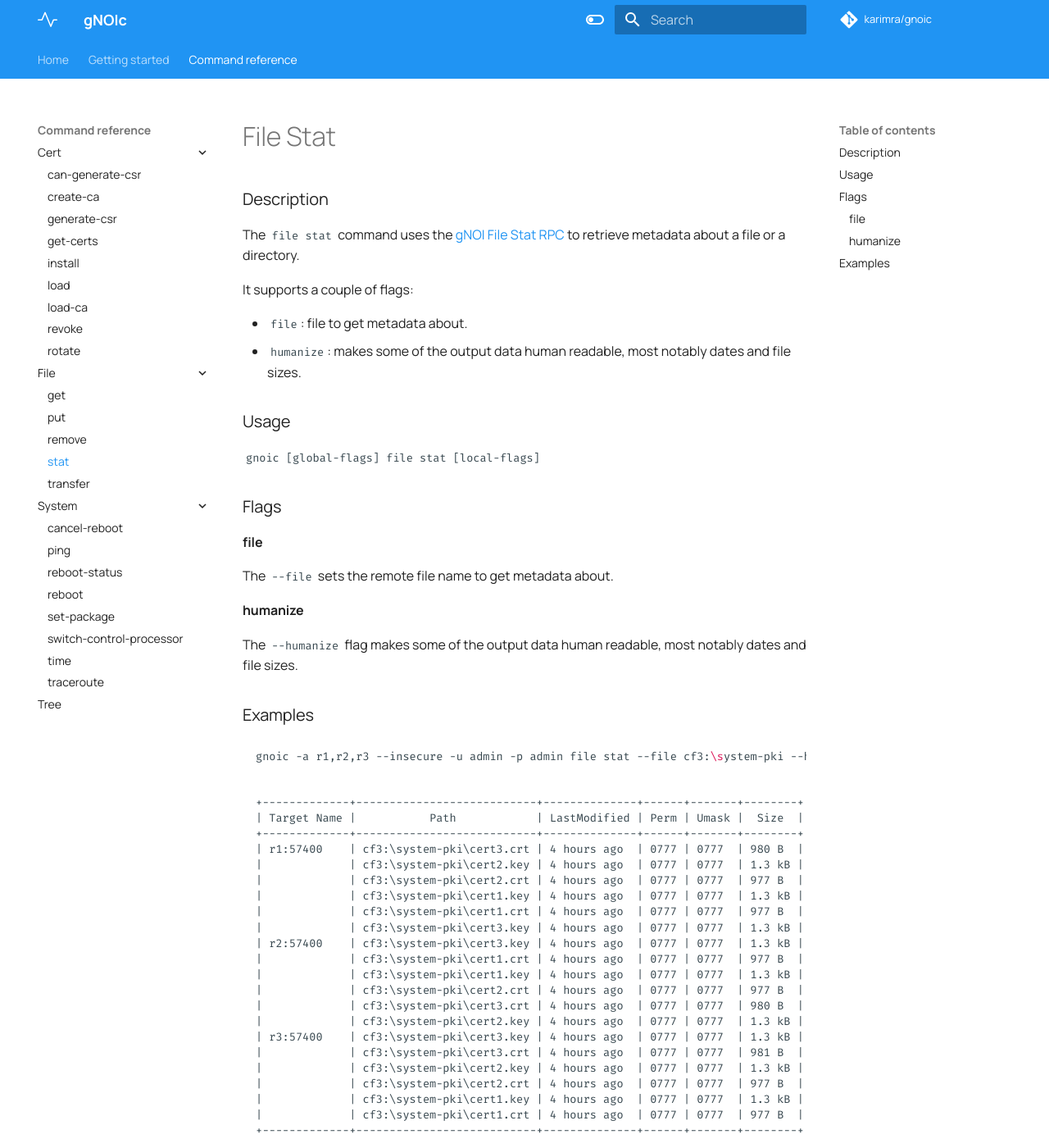
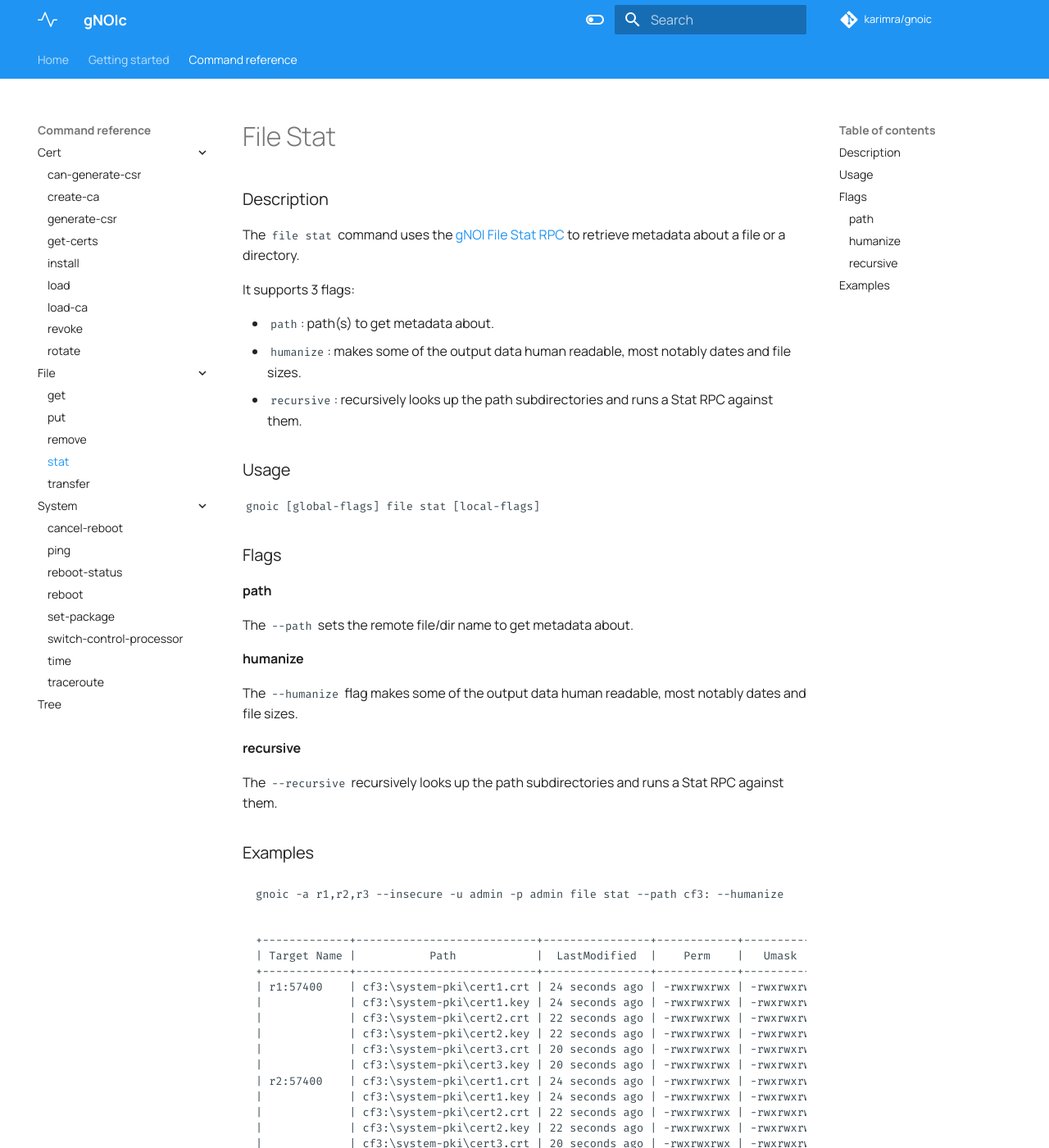
Before and after one commit to karimra/gnoic, an MkDocs documentation site: the page built from docs/command_reference/file/stat.md, in a window 1280 px wide and 1400 px high. Shown: the whole window at 82% size. Built offline with MkDocs 1.6.1 and Material for MkDocs 9.7.7, drawn with Linux system fonts in a browser that asks for light colours; comment, search, counter and statistics services are not loaded; some of the changed text lies outside the part shown.

Commit message:
add file stat recursive

````diff
--- a/docs/command_reference/file/stat.md
+++ b/docs/command_reference/file/stat.md
@@ -4,10 +4,11 @@
 
 The `file stat` command uses the [gNOI File Stat RPC](https://github.com/openconfig/gnoi/blob/master/file/file.proto#L57) to retrieve metadata about a file or a directory.
 
-It supports a couple of flags:
+It supports 3 flags:
 
-- `file`: file to get metadata about.
+- `path`: path(s) to get metadata about.
 - `humanize`: makes some of the output data human readable, most notably dates and file sizes.
+- `recursive`: recursively looks up the path subdirectories and runs a Stat RPC against them.
 
 ### Usage
 
@@ -15,41 +16,45 @@ It supports a couple of flags:
 
 ### Flags
 
-#### file
+#### path
 
-The `--file` sets the remote file name to get metadata about.
+The `--path` sets the remote file/dir name to get metadata about.
 
 #### humanize
 
 The `--humanize` flag makes some of the output data human readable, most notably dates and file sizes.
 
+#### recursive
+
+The `--recursive` recursively looks up the path subdirectories and runs a Stat RPC against them.
+
 ### Examples
 
 ```bash
-gnoic -a r1,r2,r3 --insecure -u admin -p admin file stat --file cf3:\system-pki --humanize
+gnoic -a r1,r2,r3 --insecure -u admin -p admin file stat --path cf3: --humanize
 ```
 
 ```md
-+-------------+---------------------------+--------------+------+-------+--------+
-| Target Name |           Path            | LastModified | Perm | Umask |  Size  |
-+-------------+---------------------------+--------------+------+-------+--------+
-| r1:57400    | cf3:\system-pki\cert3.crt | 4 hours ago  | 0777 | 0777  | 980 B  |
-|             | cf3:\system-pki\cert2.key | 4 hours ago  | 0777 | 0777  | 1.3 kB |
-|             | cf3:\system-pki\cert2.crt | 4 hours ago  | 0777 | 0777  | 977 B  |
-|             | cf3:\system-pki\cert1.key | 4 hours ago  | 0777 | 0777  | 1.3 kB |
-|             | cf3:\system-pki\cert1.crt | 4 hours ago  | 0777 | 0777  | 977 B  |
-|             | cf3:\system-pki\cert3.key | 4 hours ago  | 0777 | 0777  | 1.3 kB |
-| r2:57400    | cf3:\system-pki\cert3.key | 4 hours ago  | 0777 | 0777  | 1.3 kB |
-|             | cf3:\system-pki\cert1.crt | 4 hours ago  | 0777 | 0777  | 977 B  |
-|             | cf3:\system-pki\cert1.key | 4 hours ago  | 0777 | 0777  | 1.3 kB |
-|             | cf3:\system-pki\cert2.crt | 4 hours ago  | 0777 | 0777  | 977 B  |
-|             | cf3:\system-pki\cert3.crt | 4 hours ago  | 0777 | 0777  | 980 B  |
-|             | cf3:\system-pki\cert2.key | 4 hours ago  | 0777 | 0777  | 1.3 kB |
-| r3:57400    | cf3:\system-pki\cert3.key | 4 hours ago  | 0777 | 0777  | 1.3 kB |
-|             | cf3:\system-pki\cert3.crt | 4 hours ago  | 0777 | 0777  | 981 B  |
-|             | cf3:\system-pki\cert2.key | 4 hours ago  | 0777 | 0777  | 1.3 kB |
-|             | cf3:\system-pki\cert2.crt | 4 hours ago  | 0777 | 0777  | 977 B  |
-|             | cf3:\system-pki\cert1.key | 4 hours ago  | 0777 | 0777  | 1.3 kB |
-|             | cf3:\system-pki\cert1.crt | 4 hours ago  | 0777 | 0777  | 977 B  |
-+-------------+---------------------------+--------------+------+-------+--------+
++-------------+---------------------------+----------------+------------+------------+--------+
+| Target Name |           Path            |  LastModified  |    Perm    |   Umask    |  Size  |
++-------------+---------------------------+----------------+------------+------------+--------+
+| r1:57400    | cf3:\system-pki\cert1.crt | 24 seconds ago | -rwxrwxrwx | -rwxrwxrwx | 994 B  |
+|             | cf3:\system-pki\cert1.key | 24 seconds ago | -rwxrwxrwx | -rwxrwxrwx | 1.3 kB |
+|             | cf3:\system-pki\cert2.crt | 22 seconds ago | -rwxrwxrwx | -rwxrwxrwx | 994 B  |
+|             | cf3:\system-pki\cert2.key | 22 seconds ago | -rwxrwxrwx | -rwxrwxrwx | 1.3 kB |
+|             | cf3:\system-pki\cert3.crt | 20 seconds ago | -rwxrwxrwx | -rwxrwxrwx | 994 B  |
+|             | cf3:\system-pki\cert3.key | 20 seconds ago | -rwxrwxrwx | -rwxrwxrwx | 1.3 kB |
+| r2:57400    | cf3:\system-pki\cert1.crt | 24 seconds ago | -rwxrwxrwx | -rwxrwxrwx | 995 B  |
+|             | cf3:\system-pki\cert1.key | 24 seconds ago | -rwxrwxrwx | -rwxrwxrwx | 1.3 kB |
+|             | cf3:\system-pki\cert2.crt | 22 seconds ago | -rwxrwxrwx | -rwxrwxrwx | 995 B  |
+|             | cf3:\system-pki\cert2.key | 22 seconds ago | -rwxrwxrwx | -rwxrwxrwx | 1.3 kB |
+|             | cf3:\system-pki\cert3.crt | 20 seconds ago | -rwxrwxrwx | -rwxrwxrwx | 994 B  |
+|             | cf3:\system-pki\cert3.key | 20 seconds ago | -rwxrwxrwx | -rwxrwxrwx | 1.3 kB |
+| r3:57400    | cf3:\system-pki\cert1.crt | 24 seconds ago | -rwxrwxrwx | -rwxrwxrwx | 995 B  |
+|             | cf3:\system-pki\cert1.key | 24 seconds ago | -rwxrwxrwx | -rwxrwxrwx | 1.3 kB |
+|             | cf3:\system-pki\cert2.crt | 22 seconds ago | -rwxrwxrwx | -rwxrwxrwx | 995 B  |
+|             | cf3:\system-pki\cert2.key | 22 seconds ago | -rwxrwxrwx | -rwxrwxrwx | 1.3 kB |
+|             | cf3:\system-pki\cert3.crt | 20 seconds ago | -rwxrwxrwx | -rwxrwxrwx | 995 B  |
+|             | cf3:\system-pki\cert3.key | 20 seconds ago | -rwxrwxrwx | -rwxrwxrwx | 1.3 kB |
++-------------+---------------------------+----------------+------------+------------+--------+
 ```
````
Also changed, not shown: 2 other files.
